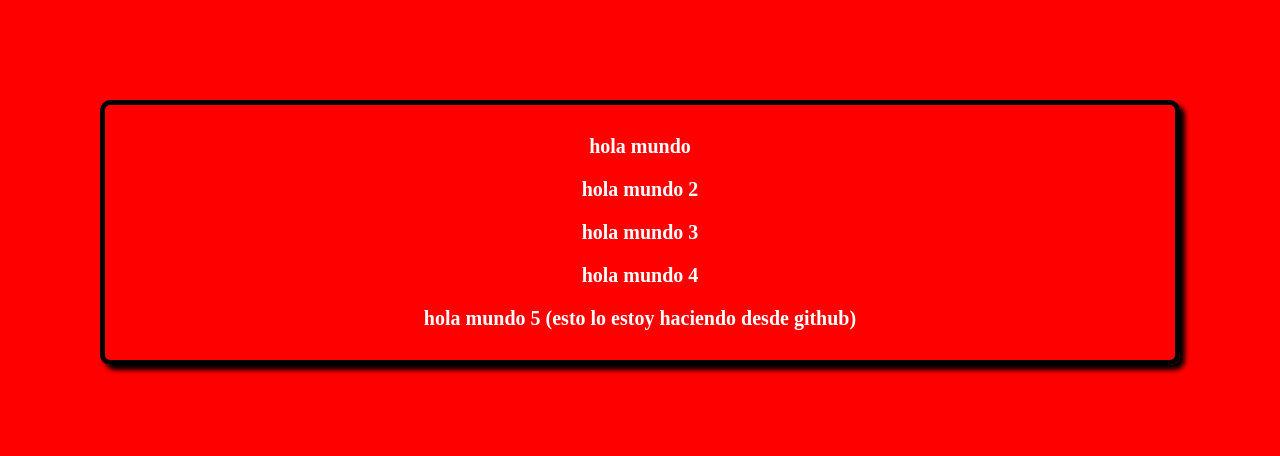
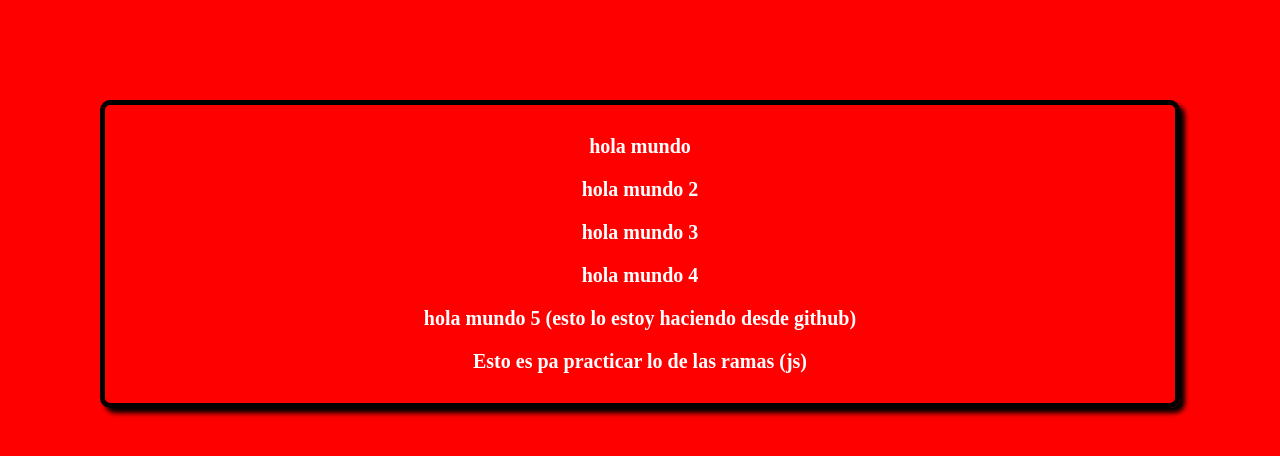
Before and after one commit to AinhoaAP-25/Git, a plain HTML site: page index.html in a window 1280 px wide. Drawn offline with Linux system fonts and the light colour scheme.

Commit message:
parrafo practica rama js

```diff
--- a/index.html
+++ b/index.html
@@ -12,5 +12,6 @@
     <p> hola mundo 3 </p>
     <p> hola mundo 4 </p>
     <p> hola mundo 5 (esto lo estoy haciendo desde github)</p>
+    <p>Esto es pa practicar lo de las ramas (js)</p>
 </body>
 </html>
```
